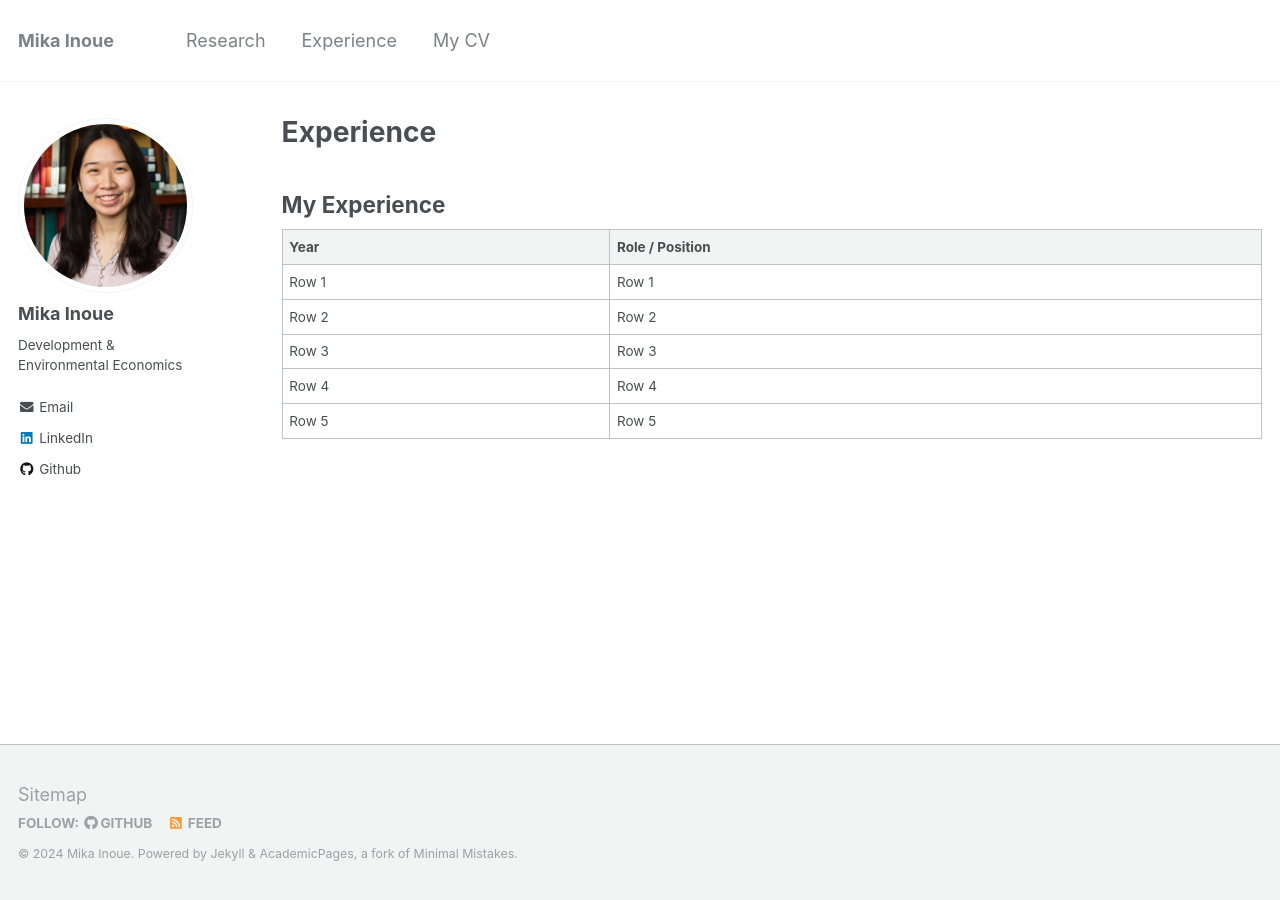
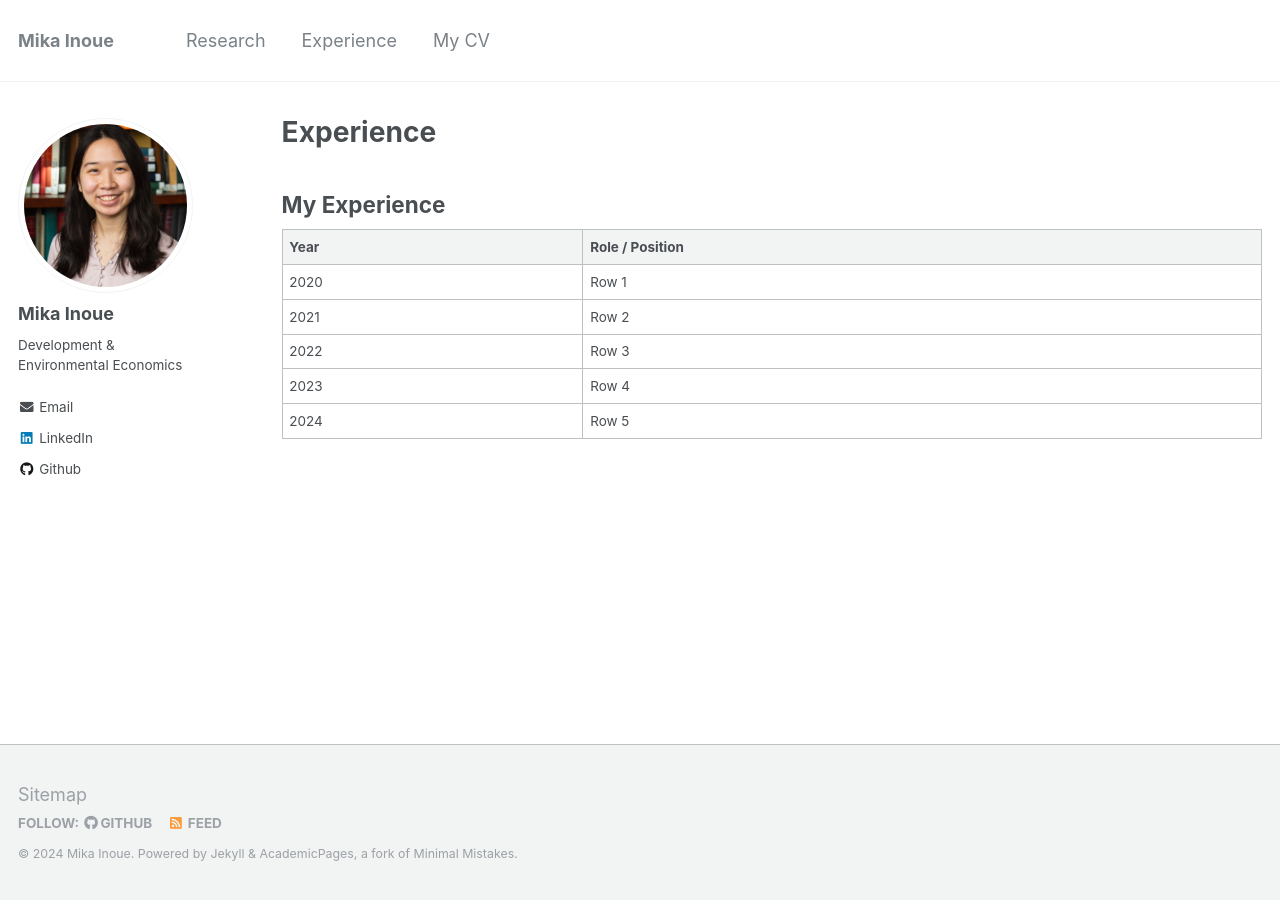
Before and after one commit to mdinoue/mdinoue.github.io, a Jekyll site: the page built from _pages/experience.md, in a window 1280 px wide. Built offline with Jekyll 4.4.1, drawn with Linux system fonts in a browser that asks for light colours.

Commit message:
Update experience.md

```diff
--- a/_pages/experience.md
+++ b/_pages/experience.md
@@ -9,8 +9,8 @@ author_profile: true
 
 | Year | Role / Position |
 |----------|----------|
-| Row 1    | Row 1    |
-| Row 2    | Row 2    |
-| Row 3    | Row 3    |
-| Row 4    | Row 4    |
-| Row 5    | Row 5    |
+| 2020     | Row 1    |
+| 2021     |  Row 2   |
+| 2022     | Row 3    |
+| 2023     | Row 4    |
+| 2024     | Row 5    |
```
